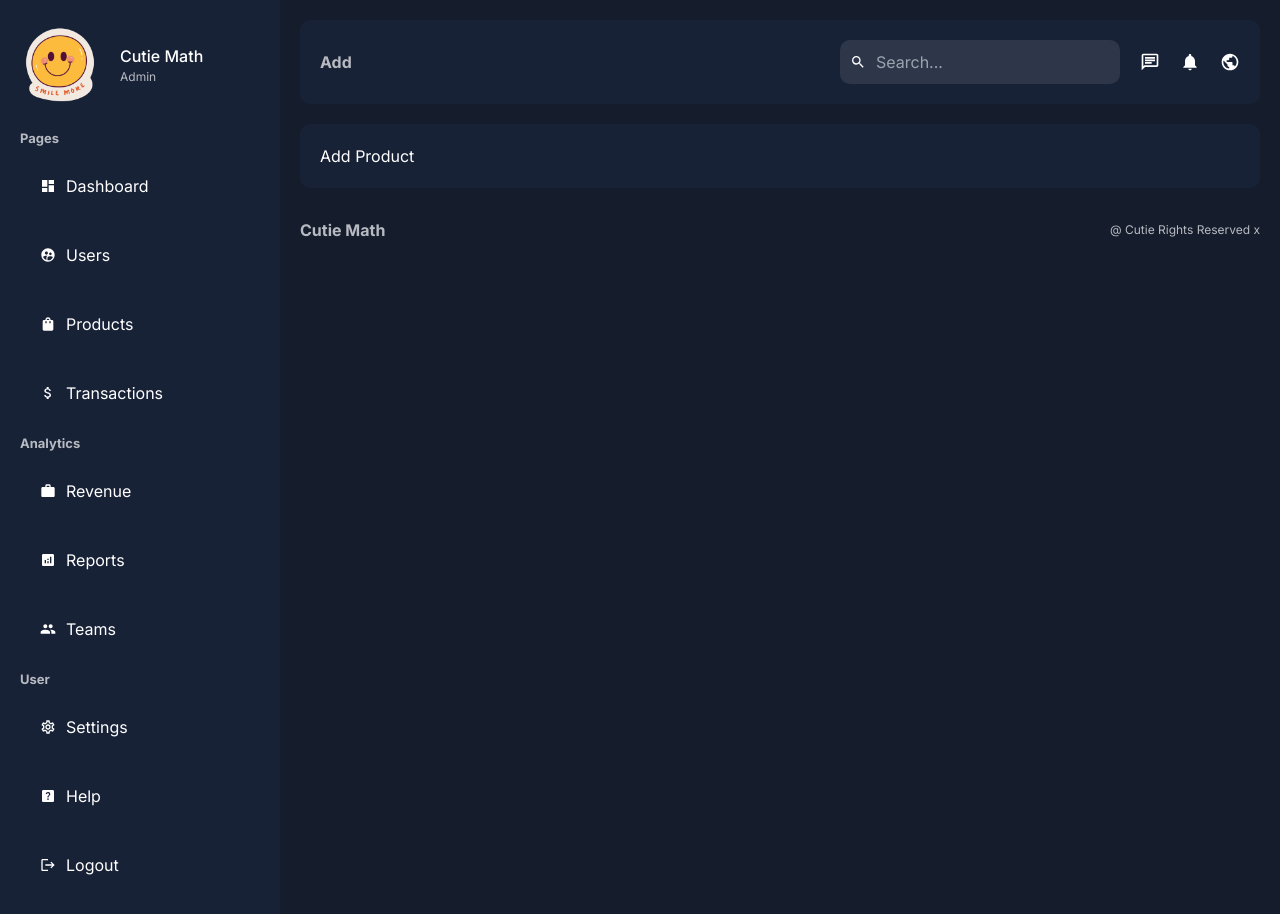
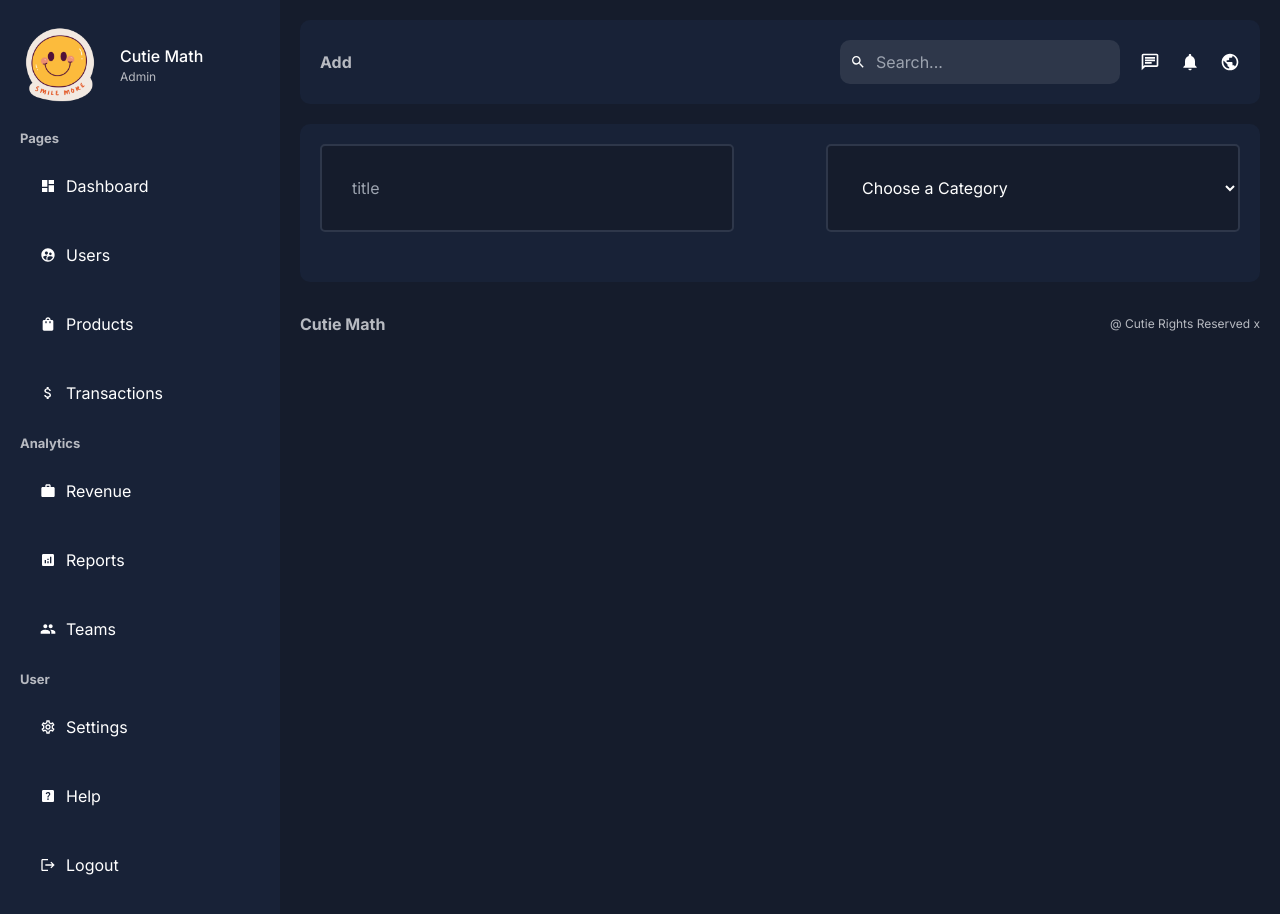
Before and after one commit to CutieMath/next-js-01, a Next.js app: page /dashboard/products/add in a window 1280 px wide. Shown: the top 914 px of the page. Built offline with nearby package versions, Linux system fonts and the light colour scheme.

Commit message:
construct addNew page

```diff
--- a/app/dashboard/products/add/page.jsx
+++ b/app/dashboard/products/add/page.jsx
@@ -1,7 +1,19 @@
 import styles from "../../../ui/dashboard/products/addProduct/addProduct.module.css";
 
 const AddProductPage = () => {
-  return <div className={styles.container}>Add Product</div>;
+  return (
+    <div className={styles.container}>
+      <form action="" className={styles.form}>
+        <input type="text" placeholder="title" name="title" required />
+        <select name="cat" id="cat">
+          <option value="general">Choose a Category</option>
+          <option value="pie">Pie</option>
+          <option value="mimi">Mimi</option>
+          <option value="mino">Mino</option>
+        </select>
+      </form>
+    </div>
+  );
 };
 
 export default AddProductPage;
```
